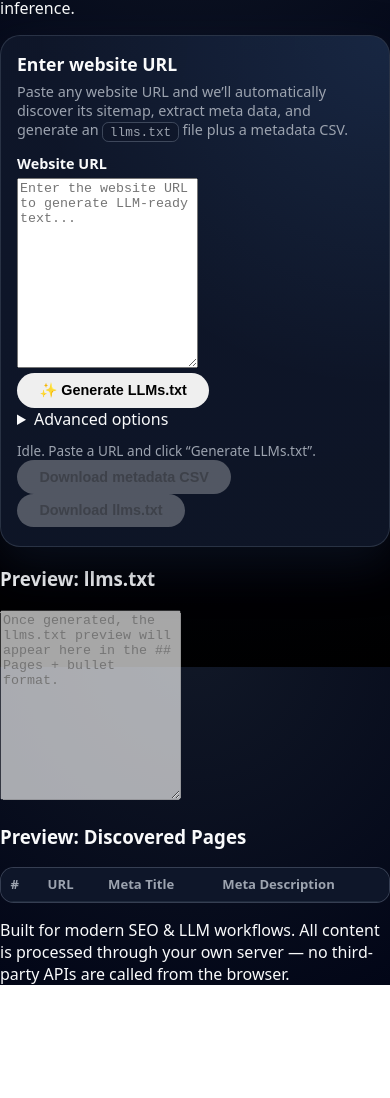
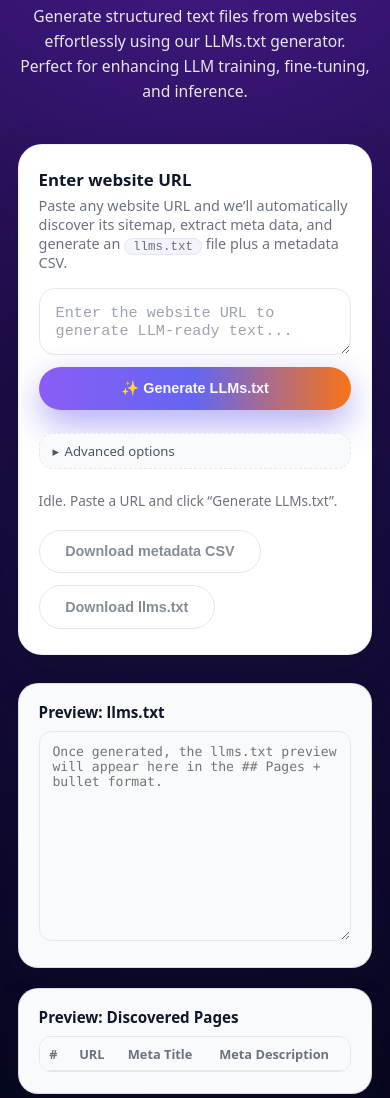
Before and after one commit to arashikhypelocal/llmsgen, a website: page public/index.html in a window 390 px wide. Shown: the part 198-1296 px from the top of the page. Before the commit the page ends 1183 px from the top, so only its background shows below. Drawn offline with Linux system fonts and the light colour scheme.

Commit message:
Update styles.css

```diff
--- a/public/styles.css
+++ b/public/styles.css
@@ -1,4 +1,6 @@
-/* Base reset / layout */
+/* ===========
+   Base layout
+   =========== */
 
 *,
 *::before,
@@ -7,366 +9,441 @@
 }
 
 :root {
-  --bg: #040712;
-  --bg-alt: #050816;
-  --card-bg: #0b1020;
-  --card-border: rgba(148, 163, 184, 0.2);
-  --accent: #6366f1;
-  --accent-soft: rgba(99, 102, 241, 0.15);
-  --accent-strong: #4f46e5;
-  --text: #f9fafb;
-  --muted: #9ca3af;
-  --danger: #f97373;
-  --shadow-soft: 0 24px 60px rgba(15, 23, 42, 0.4);
-  --radius-lg: 1.25rem;
+  --bg: #08041e;
+  --bg-card: #ffffff;
+  --bg-card-soft: #f9fafb;
+  --border-subtle: #e5e7eb;
+  --text-main: #0f172a;
+  --text-muted: #6b7280;
+  --accent: #7c3aed;
+  --accent-soft: #8b5cf6;
+  --accent-strong: #f97316;
+  --shadow-soft: 0 18px 40px rgba(15, 23, 42, 0.25);
+  --radius-card: 24px;
   --radius-pill: 999px;
+  --font-sans: system-ui, -apple-system, BlinkMacSystemFont, "SF Pro Text",
+    "Segoe UI", sans-serif;
 }
 
 html,
 body {
   margin: 0;
   padding: 0;
-  height: 100%;
-  font-family: system-ui, -apple-system, BlinkMacSystemFont, "SF Pro Text",
-    "Segoe UI", sans-serif;
-  color: var(--text);
-  background: radial-gradient(circle at top, #111827 0, #020617 45%, #000 100%);
+  min-height: 100%;
+  font-family: var(--font-sans);
+  color: var(--text-main);
+  background: radial-gradient(circle at top, #4c1d95 0, #1d0c47 40%, #020617 100%);
 }
 
-body {
-  -webkit-font-smoothing: antialiased;
-}
+/* Main page container */
 
-/* App shell */
-
-.app-shell {
+.page {
   min-height: 100vh;
   display: flex;
   flex-direction: column;
-  padding: 1.5rem;
-  gap: 1.5rem;
 }
 
-.app-header {
+/* ===========
+   Hero section
+   =========== */
+
+.hero {
+  padding: 3.25rem 1.5rem 2.5rem;
+}
+
+.hero-inner {
   max-width: 960px;
   margin: 0 auto;
+  text-align: center;
+  color: #f9fafb;
 }
 
-.app-header-inner {
-  display: flex;
-  align-items: center;
-  justify-content: space-between;
-  gap: 1rem;
-  padding: 1.25rem 1.5rem;
-  border-radius: var(--radius-lg);
-  background: linear-gradient(135deg, rgba(15, 23, 42, 0.95), rgba(15, 23, 42, 0.85)),
-    radial-gradient(circle at top left, rgba(129, 140, 248, 0.4), transparent 55%);
-  backdrop-filter: blur(18px);
-  box-shadow: var(--shadow-soft);
-  border: 1px solid rgba(148, 163, 184, 0.28);
+.hero-title {
+  font-size: clamp(2.1rem, 3vw, 2.8rem);
+  font-weight: 800;
+  letter-spacing: 0.02em;
+  margin: 0 0 0.75rem;
 }
 
-.app-title {
-  font-size: 1.75rem;
-  margin: 0 0 0.35rem;
-  letter-spacing: 0.01em;
+.hero-highlight {
+  background: linear-gradient(90deg, #facc15, #f97316, #fb7185);
+  -webkit-background-clip: text;
+  color: transparent;
 }
 
-.app-subtitle {
-  margin: 0;
-  font-size: 0.95rem;
-  color: var(--muted);
+.hero-subtitle {
+  margin: 0 auto;
+  max-width: 640px;
+  font-size: 0.98rem;
+  line-height: 1.6;
+  color: #e5e7eb;
 }
 
-.badge {
-  padding: 0.4rem 0.9rem;
-  border-radius: var(--radius-pill);
-  background: rgba(37, 99, 235, 0.16);
-  border: 1px solid rgba(59, 130, 246, 0.4);
-  font-size: 0.8rem;
-  font-weight: 600;
-  color: #e5edff;
-  display: inline-flex;
-  align-items: center;
-  gap: 0.4rem;
-  white-space: nowrap;
-}
+/* ===========
+   Main content
+   =========== */
 
-.app-main {
+.main {
   max-width: 960px;
   margin: 0 auto;
+  padding: 0 1.5rem 2.5rem;
   display: flex;
   flex-direction: column;
-  gap: 1.25rem;
-}
-
-.app-footer {
-  max-width: 960px;
-  margin: auto auto 0;
-  text-align: center;
-  font-size: 0.8rem;
-  color: var(--muted);
+  gap: 1.75rem;
 }
 
 /* Card */
 
 .card {
-  background: radial-gradient(circle at top left, rgba(15, 23, 42, 0.95), rgba(15, 23, 42, 0.9));
-  border-radius: var(--radius-lg);
-  padding: 1.2rem 1.4rem 1.5rem;
-  border: 1px solid var(--card-border);
-  box-shadow: 0 18px 45px rgba(15, 23, 42, 0.6);
-  position: relative;
+  background: var(--bg-card);
+  border-radius: var(--radius-card);
+  box-shadow: var(--shadow-soft);
+  border: 1px solid rgba(148, 163, 184, 0.15);
   overflow: hidden;
 }
 
-.card::before {
-  content: "";
-  position: absolute;
-  inset: 0;
-  background: radial-gradient(
-    circle at top right,
-    rgba(96, 165, 250, 0.12),
-    transparent 55%
-  );
-  pointer-events: none;
+.main-card {
+  padding: 1.75rem 1.75rem 1.9rem;
 }
 
 .card-header {
-  position: relative;
-  z-index: 1;
-  margin-bottom: 0.9rem;
+  margin-bottom: 1rem;
 }
 
-.card-header h2 {
-  margin: 0;
-  font-size: 1.1rem;
+.card-title {
+  margin: 0 0 0.35rem;
+  font-size: 1.05rem;
+  font-weight: 600;
 }
 
-.card-header p {
-  margin: 0.4rem 0 0;
+.card-subtitle {
+  margin: 0;
   font-size: 0.9rem;
-  color: var(--muted);
+  color: var(--text-muted);
 }
 
 .card-body {
-  position: relative;
-  z-index: 1;
+  display: flex;
+  flex-direction: column;
+  gap: 0.75rem;
 }
 
-/* Form elements */
+/* URL row */
 
-.field {
-  margin-bottom: 1rem;
+.url-row {
+  display: grid;
+  grid-template-columns: minmax(0, 1fr) auto;
+  gap: 0.75rem;
+  align-items: stretch;
 }
 
-.field-inline {
-  display: flex;
-  align-items: center;
-  gap: 0.5rem;
+.url-input {
+  width: 100%;
+  resize: vertical;
+  border-radius: 16px;
+  border: 1px solid #e5e7eb;
+  padding: 0.9rem 1rem;
+  font-size: 0.95rem;
+  outline: none;
+  box-shadow: inset 0 0 0 1px transparent;
+  background: #ffffff;
+  color: var(--text-main);
+  transition: border 0.15s ease, box-shadow 0.15s ease, transform 0.08s ease;
 }
 
-label {
-  display: block;
-  font-weight: 600;
-  font-size: 0.9rem;
-  margin-bottom: 0.35rem;
+.url-input::placeholder {
+  color: #9ca3af;
 }
 
-.checkbox-label {
-  display: inline-flex;
-  align-items: center;
-  gap: 0.45rem;
-  font-weight: 500;
-  cursor: pointer;
-  font-size: 0.9rem;
-  color: var(--muted);
-}
-
-.checkbox-label input[type="checkbox"] {
-  width: 16px;
-  height: 16px;
-  accent-color: var(--accent);
-}
-
-.text-input {
-  width: 100%;
-  padding: 0.55rem 0.7rem;
-  border-radius: 0.6rem;
-  border: 1px solid rgba(148, 163, 184, 0.5);
-  background: rgba(15, 23, 42, 0.9);
-  color: var(--text);
-  font-size: 0.9rem;
-  outline: none;
-  transition: border 0.12s ease, box-shadow 0.12s ease, background 0.12s ease;
-}
-
-.text-input::placeholder {
-  color: rgba(148, 163, 184, 0.8);
-}
-
-.text-input:focus {
-  border-color: var(--accent);
-  box-shadow: 0 0 0 1px rgba(129, 140, 248, 0.45);
-}
-
-.delay-label {
-  margin-bottom: 0;
-}
-
-.delay-input {
-  max-width: 120px;
+.url-input:focus {
+  border-color: #a855f7;
+  box-shadow: 0 0 0 1px rgba(168, 85, 247, 0.4);
 }
 
 /* Buttons */
 
-.buttons {
-  display: flex;
-  flex-wrap: wrap;
-  gap: 0.75rem;
-  margin-top: 0.6rem;
-}
-
 .btn {
   border: none;
   border-radius: var(--radius-pill);
-  padding: 0.55rem 1.4rem;
   font-size: 0.9rem;
   font-weight: 600;
   cursor: pointer;
-  transition: transform 0.08s ease, box-shadow 0.08s ease, background 0.12s ease,
-    border-color 0.12s ease, color 0.12s ease;
+  padding: 0.8rem 1.6rem;
+  display: inline-flex;
+  align-items: center;
+  justify-content: center;
+  gap: 0.35rem;
+  transition: transform 0.08s ease, box-shadow 0.12s ease,
+    background 0.15s ease, color 0.15s ease, border-color 0.15s ease;
+  white-space: nowrap;
 }
 
-.btn.primary {
-  background: linear-gradient(135deg, var(--accent), var(--accent-strong));
-  color: #eef2ff;
-  box-shadow: 0 12px 30px rgba(79, 70, 229, 0.5);
+.btn-primary {
+  background: linear-gradient(90deg, #8b5cf6, #6366f1, #f97316);
+  color: #f9fafb;
+  box-shadow: 0 14px 35px rgba(79, 70, 229, 0.45);
 }
 
-.btn.primary:hover:not(:disabled) {
+.btn-primary:hover {
   transform: translateY(-1px);
-  box-shadow: 0 14px 38px rgba(79, 70, 229, 0.7);
+  box-shadow: 0 18px 45px rgba(79, 70, 229, 0.6);
 }
 
-.btn.primary:disabled {
-  background: rgba(75, 85, 99, 0.85);
-  box-shadow: none;
+.btn-secondary {
+  background: #ffffff;
+  color: #4f46e5;
+  border-radius: var(--radius-pill);
+  border: 1px solid rgba(129, 140, 248, 0.4);
+}
+
+.btn-secondary:hover {
+  background: #eef2ff;
+  border-color: rgba(99, 102, 241, 0.8);
+}
+
+.btn-outline {
+  background: #ffffff;
+  color: #374151;
+  border: 1px solid #d1d5db;
+}
+
+.btn-outline:disabled {
+  opacity: 0.6;
   cursor: not-allowed;
 }
 
-.btn.ghost {
-  background: transparent;
-  border: 1px solid rgba(148, 163, 184, 0.6);
-  color: var(--muted);
+.btn-outline:hover:not(:disabled) {
+  background: #f3f4f6;
+  border-color: #cbd5f5;
 }
 
-.btn.ghost:hover {
-  border-color: rgba(148, 163, 184, 0.9);
-  color: #e5e7eb;
-  background: rgba(15, 23, 42, 0.8);
+.btn-small {
+  padding-inline: 1.1rem;
+  padding-block: 0.55rem;
+  font-size: 0.83rem;
 }
 
-/* Helper / status */
-
-.helper-text {
-  font-size: 0.82rem;
-  color: var(--muted);
-  margin-top: 0.35rem;
+.generate-btn {
+  min-width: 190px;
 }
 
+/* Advanced options */
+
+.advanced {
+  margin-top: 0.7rem;
+  border-radius: 14px;
+  border: 1px dashed #e5e7eb;
+  background: #f9fafb;
+}
+
+.advanced > summary {
+  padding: 0.5rem 0.8rem;
+  font-size: 0.82rem;
+  cursor: pointer;
+  list-style: none;
+  color: #4b5563;
+}
+
+.advanced > summary::-webkit-details-marker {
+  display: none;
+}
+
+.advanced > summary::before {
+  content: "▸";
+  display: inline-block;
+  margin-right: 0.35rem;
+  transition: transform 0.15s ease;
+}
+
+.advanced[open] > summary::before {
+  transform: rotate(90deg);
+}
+
+.advanced-inner {
+  padding: 0 0.8rem 0.75rem;
+}
+
+.advanced-label {
+  display: block;
+  font-size: 0.8rem;
+  font-weight: 500;
+  margin-bottom: 0.25rem;
+  color: #4b5563;
+}
+
+.advanced-input {
+  width: 120px;
+  padding: 0.35rem 0.6rem;
+  border-radius: 10px;
+  border: 1px solid #d1d5db;
+  font-size: 0.85rem;
+}
+
+.advanced-help {
+  margin: 0.35rem 0 0;
+  font-size: 0.8rem;
+  color: var(--text-muted);
+}
+
+/* Status + downloads */
+
 .status {
-  margin-top: 0.7rem;
+  margin-top: 0.6rem;
   font-size: 0.85rem;
-  color: var(--muted);
+  color: var(--text-muted);
 }
 
 .status.error {
-  color: var(--danger);
+  color: #b91c1c;
 }
 
-/* Inline code */
-
-code.inline {
-  background: rgba(15, 23, 42, 0.9);
-  border-radius: 0.4rem;
-  padding: 0.1rem 0.4rem;
-  font-size: 0.8rem;
-  border: 1px solid rgba(148, 163, 184, 0.35);
+.download-row {
+  display: flex;
+  gap: 0.75rem;
+  flex-wrap: wrap;
+  margin-top: 0.5rem;
 }
 
-/* Sitemap results table */
+/* ===========
+   Results area
+   =========== */
+
+.results {
+  display: grid;
+  grid-template-columns: minmax(0, 1.2fr) minmax(0, 1.6fr);
+  gap: 1.25rem;
+}
+
+.results-card {
+  background: var(--bg-card-soft);
+  border-radius: 20px;
+  border: 1px solid rgba(209, 213, 219, 0.8);
+  padding: 1.1rem 1.25rem 1.3rem;
+  box-shadow: 0 12px 28px rgba(15, 23, 42, 0.18);
+}
+
+.results-title {
+  margin: 0 0 0.6rem;
+  font-size: 0.95rem;
+  font-weight: 600;
+}
+
+.results-textarea {
+  width: 100%;
+  min-height: 210px;
+  resize: vertical;
+  border-radius: 12px;
+  border: 1px solid #e5e7eb;
+  padding: 0.7rem 0.8rem;
+  font-family: ui-monospace, SFMono-Regular, Menlo, Monaco, Consolas,
+    "Liberation Mono", "Courier New", monospace;
+  font-size: 0.82rem;
+  background: #ffffff;
+  color: #111827;
+}
+
+.results-textarea:disabled {
+  background: #f9fafb;
+}
+
+/* Table */
 
 .table-wrapper {
-  margin-top: 0.9rem;
-  max-height: 280px;
+  max-height: 230px;
   overflow: auto;
-  border-radius: 0.85rem;
-  border: 1px solid rgba(148, 163, 184, 0.3);
-  background: rgba(15, 23, 42, 0.75);
+  border-radius: 12px;
+  border: 1px solid #e5e7eb;
+  background: #ffffff;
 }
 
-table {
+.results-table {
   width: 100%;
   border-collapse: collapse;
-  font-size: 0.82rem;
+  font-size: 0.8rem;
 }
 
-thead th {
+.results-table thead th {
   position: sticky;
   top: 0;
-  background: rgba(15, 23, 42, 0.96);
-  backdrop-filter: blur(10px);
+  z-index: 1;
+  background: #f9fafb;
   text-align: left;
   padding: 0.45rem 0.6rem;
   font-weight: 600;
-  color: var(--muted);
-  border-bottom: 1px solid rgba(30, 41, 59, 1);
-  z-index: 1;
+  color: #6b7280;
+  border-bottom: 1px solid #e5e7eb;
 }
 
-tbody td {
+.results-table tbody td {
   padding: 0.4rem 0.6rem;
-  border-bottom: 1px solid rgba(30, 41, 59, 0.9);
+  border-bottom: 1px solid #f3f4f6;
   vertical-align: top;
 }
 
-tbody tr:nth-child(even) {
-  background: rgba(15, 23, 42, 0.6);
+.results-table tbody tr:nth-child(even) {
+  background: #f9fafb;
 }
 
-tbody tr:hover {
-  background: rgba(30, 64, 175, 0.4);
+/* ===========
+   Footer
+   =========== */
+
+.footer {
+  margin-top: auto;
+  padding: 1.3rem 1.5rem 1.6rem;
+  text-align: center;
+  font-size: 0.78rem;
+  color: #e5e7eb;
 }
 
-/* Responsive */
+/* Utility */
 
-@media (max-width: 768px) {
-  .app-shell {
-    padding: 1rem;
+.inline {
+  background: #f3f4ff;
+  border-radius: 999px;
+  padding: 0.05rem 0.5rem;
+  font-size: 0.78rem;
+  border: 1px solid #e5e7eb;
+}
+
+.sr-only {
+  position: absolute;
+  width: 1px;
+  height: 1px;
+  margin: -1px;
+  overflow: hidden;
+  clip: rect(0 0 0 0);
+  border: 0;
+}
+
+/* ===========
+   Responsive
+   =========== */
+
+@media (max-width: 840px) {
+  .main-card {
+    padding: 1.4rem 1.25rem 1.6rem;
   }
 
-  .app-header-inner {
-    flex-direction: column;
-    align-items: flex-start;
+  .url-row {
+    grid-template-columns: minmax(0, 1fr);
   }
 
-  .badge {
-    align-self: flex-start;
+  .generate-btn {
+    width: 100%;
   }
 
-  .card {
-    padding: 1rem 1rem 1.2rem;
+  .results {
+    grid-template-columns: minmax(0, 1fr);
+  }
+}
+
+@media (max-width: 640px) {
+  .hero {
+    padding-inline: 1.1rem;
   }
 
-  textarea {
-    min-height: 190px;
-  }
-
-  thead th:nth-child(3),
-  thead th:nth-child(4),
-  tbody td:nth-child(3),
-  tbody td:nth-child(4) {
-    white-space: nowrap;
+  .main {
+    padding-inline: 1.1rem;
   }
 }
```
